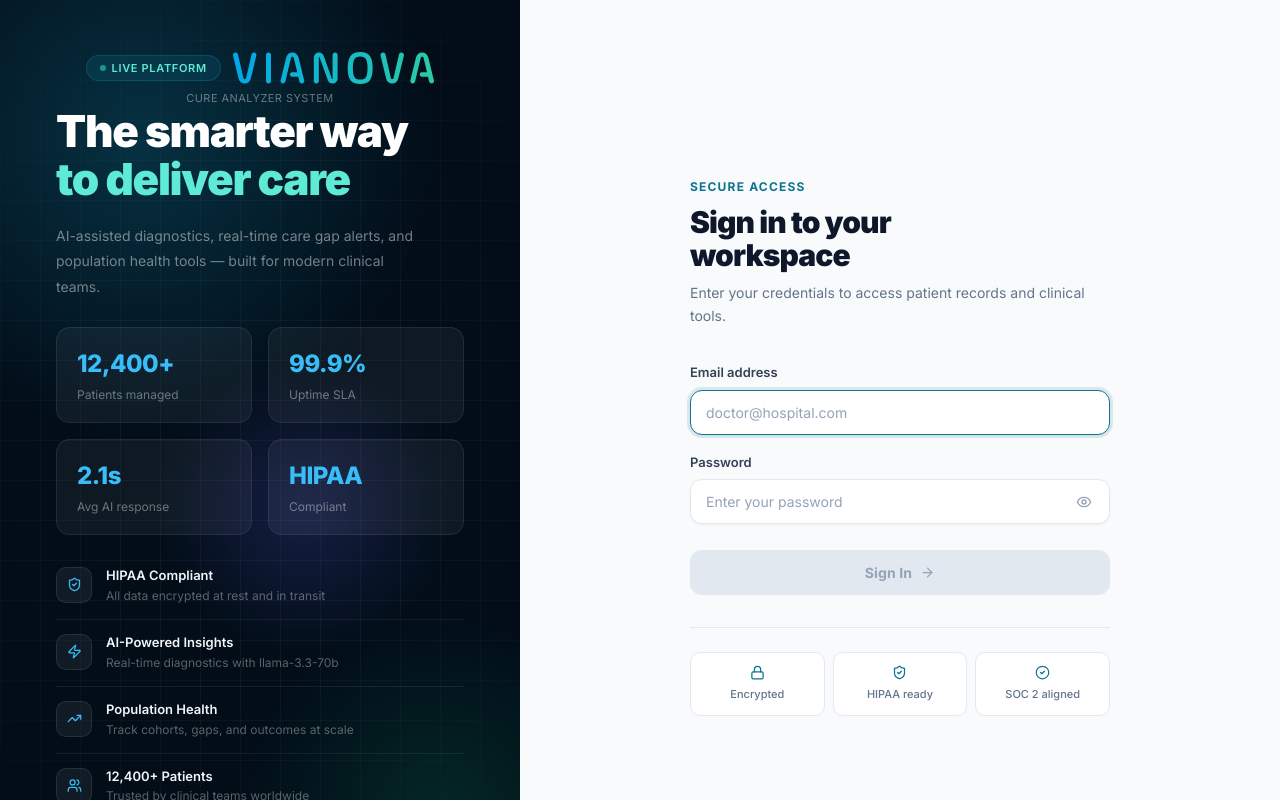
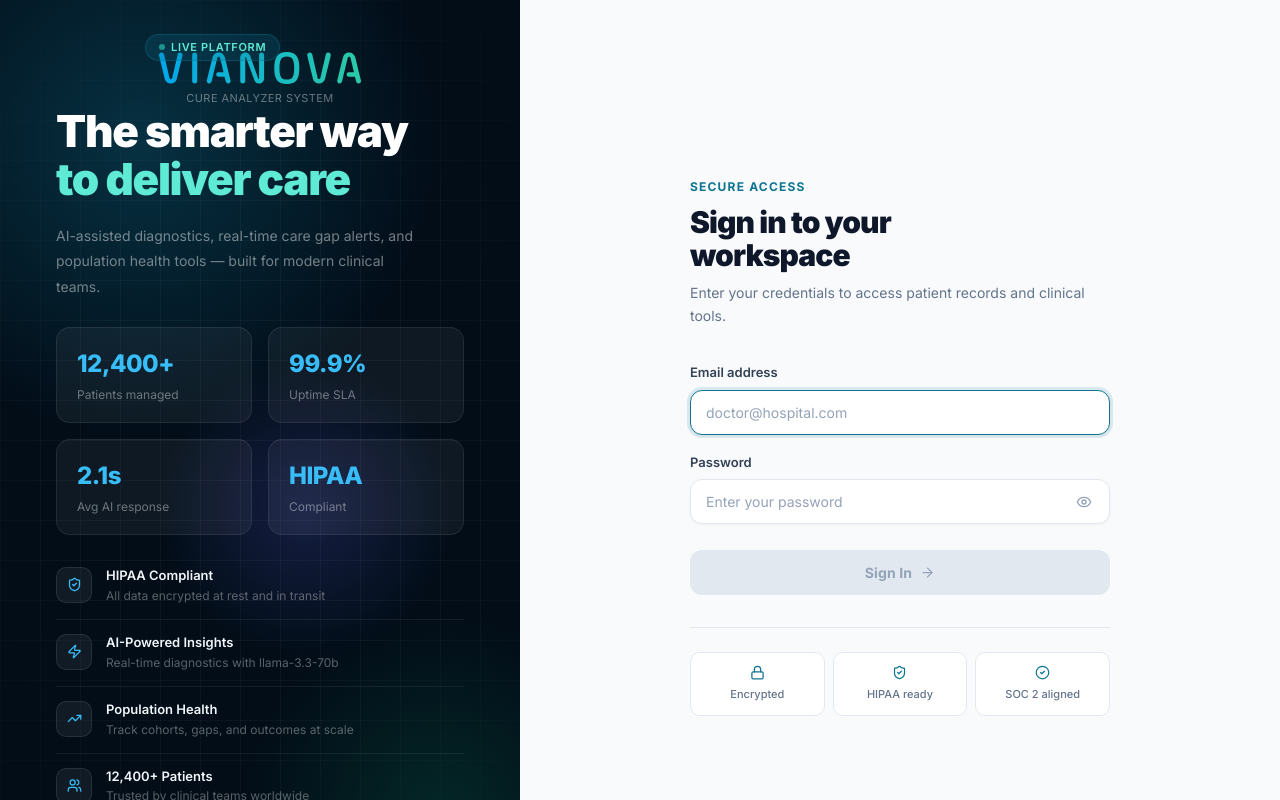
Before and after one commit to Thebestoo/VianovaHealthCureV3, a React (Vite) app: page /login in a window 1280 px wide. Built offline with nearby package versions, Linux system fonts and the light colour scheme.

Commit message:
Float Live Platform badge above-left of centered logo on login page

```diff
--- a/src/pages/Login.jsx
+++ b/src/pages/Login.jsx
@@ -205,12 +205,13 @@ export default function Login() {
 
           {/* Logo */}
           <div style={{ position: 'relative', display: 'flex', flexDirection: 'column', alignItems: 'center', gap: 6, marginBottom: 'auto' }}>
-            <div style={{ display: 'flex', alignItems: 'center', gap: 12 }}>
+            <div style={{ position: 'relative', display: 'flex', justifyContent: 'center' }}>
               <div style={{
+                position: 'absolute', top: -18, left: -14,
                 display: 'inline-flex', alignItems: 'center', gap: 6,
                 background: 'rgba(14,116,144,.2)', border: '1px solid rgba(14,116,144,.4)',
                 borderRadius: 99, padding: '4px 13px',
-                width: 'fit-content',
+                width: 'fit-content', whiteSpace: 'nowrap',
               }}>
                 <span style={{ width: 6, height: 6, borderRadius: '50%', background: '#2dd4bf', display: 'block', animation: 'pulse 2s infinite' }} />
                 <span style={{ fontSize: 11, fontWeight: 600, color: '#5eead4', letterSpacing: '.06em', textTransform: 'uppercase' }}>Live Platform</span>
```
